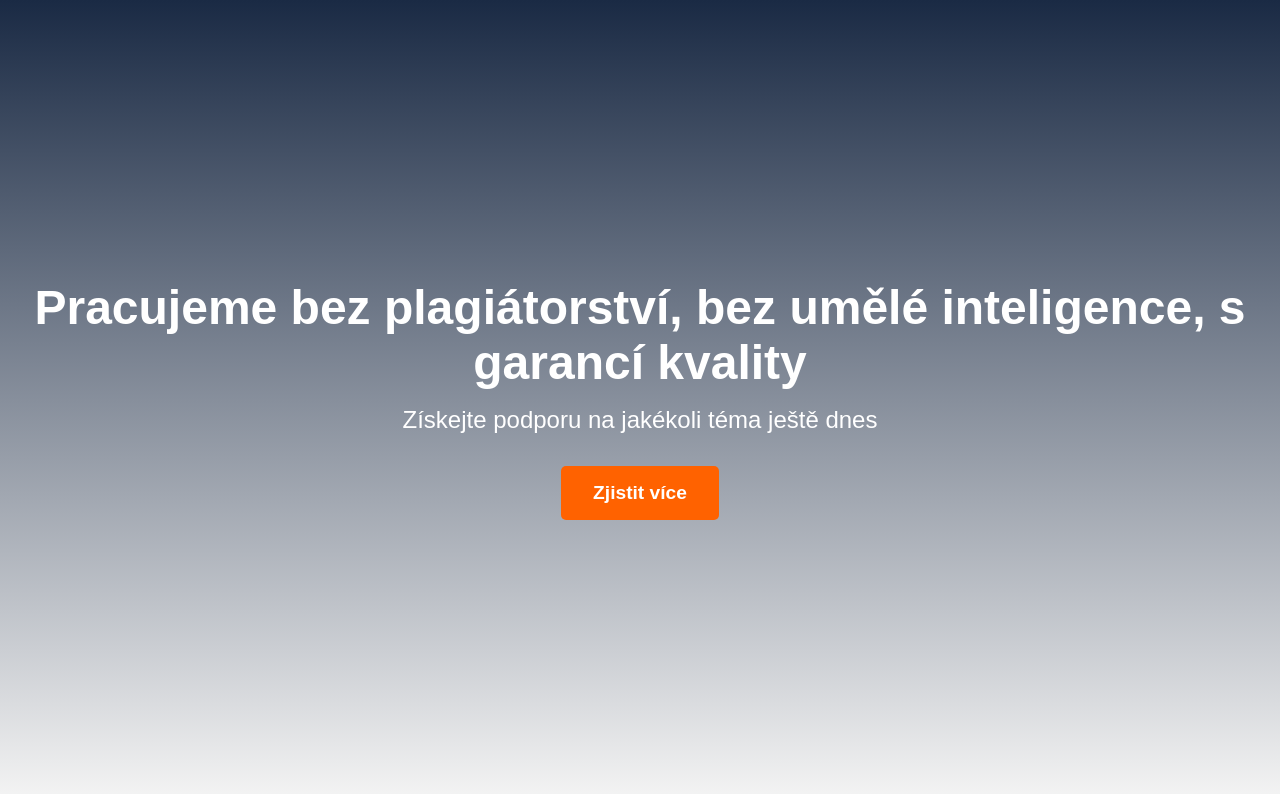
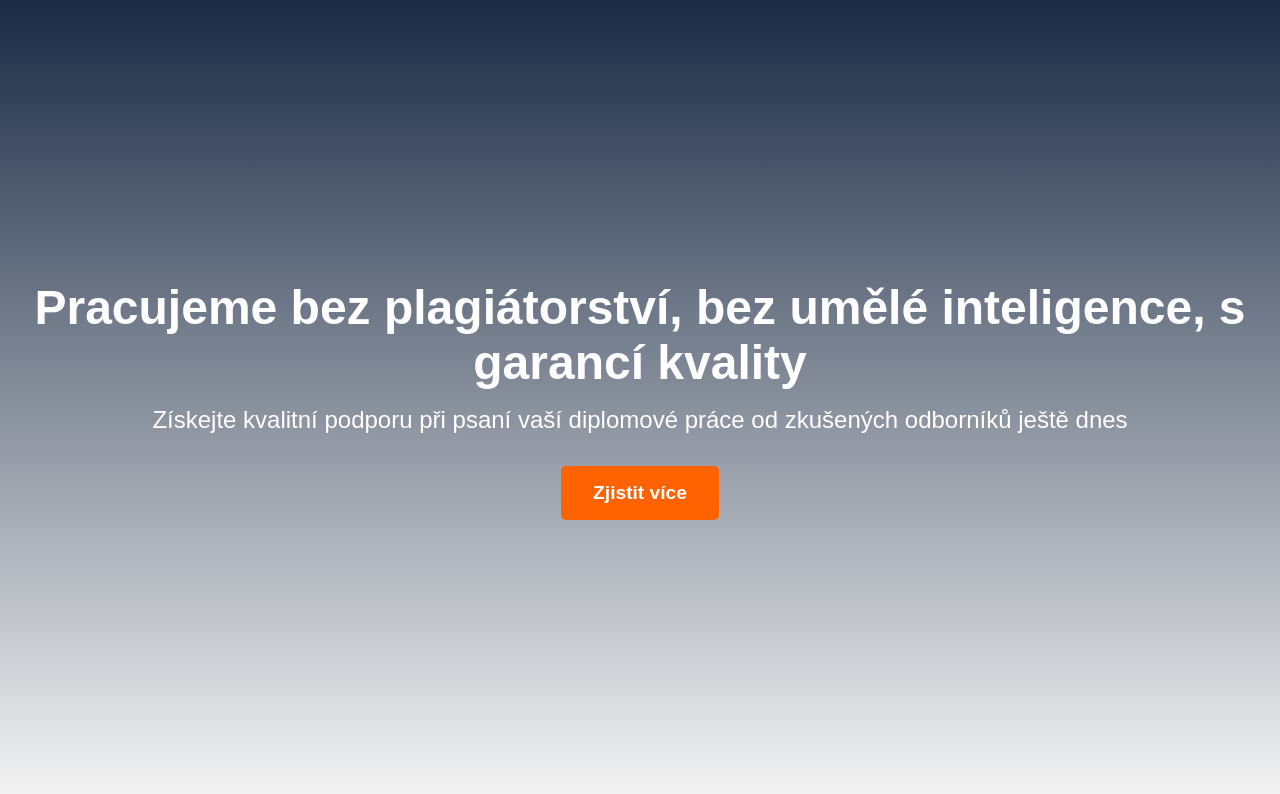
Before and after one commit to Plozyak/Prokladka, a plain HTML site: page index.html in a window 1280 px wide. Drawn offline with Linux system fonts and the light colour scheme.

Commit message:
Update index.html

```diff
--- a/index.html
+++ b/index.html
@@ -42,7 +42,7 @@
 <head>
     <meta charset="UTF-8">
     <meta name="viewport" content="width=device-width, initial-scale=1.0">
-    <meta name="description" content="Pracujeme bez plagiátorství, bez umělé inteligence, s garancí kvality. Získejte podporu na jakékoli téma ještě dnes.">
+    <meta name="description" content="Pracujeme bez plagiátorství, bez umělé inteligence, s garancí kvality. Získejte kvalitní podporu při psaní vaší diplomové práce od zkušených odborníků ještě dnes.">
     <meta name="keywords" content="diplomová práce">
     <meta name="robots" content="index, follow">
     <title>DiplomováPomoc </title>
@@ -110,7 +110,7 @@
 <body>
     <div class="container">
         <h1>Pracujeme bez plagiátorství, bez umělé inteligence, s garancí kvality</h1>
-        <p>Získejte podporu na jakékoli téma ještě dnes</p>
+        <p>Získejte kvalitní podporu při psaní vaší diplomové práce od zkušených odborníků ještě dnes</p>
         <a href="https://www.diplomovapomoc.com/" class="cta-button">Zjistit více</a>
     </div>
 </body>
```
